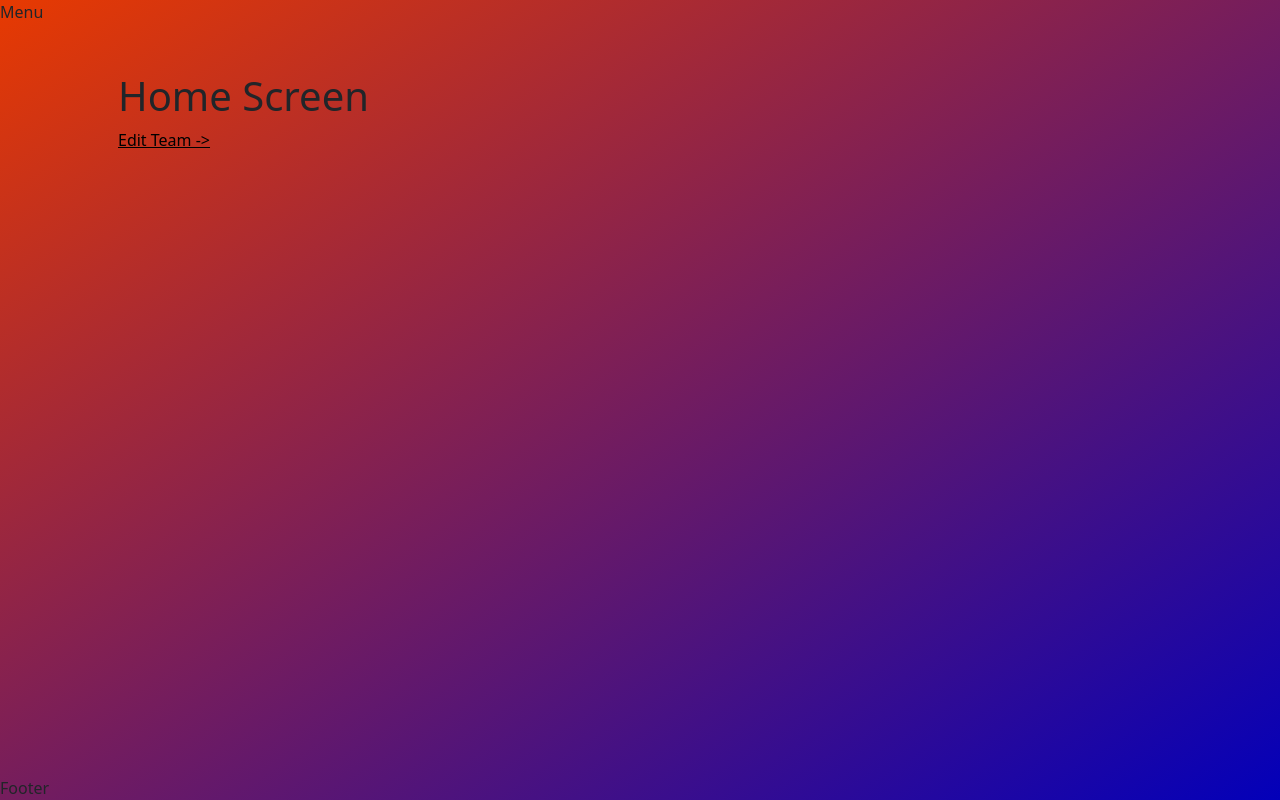
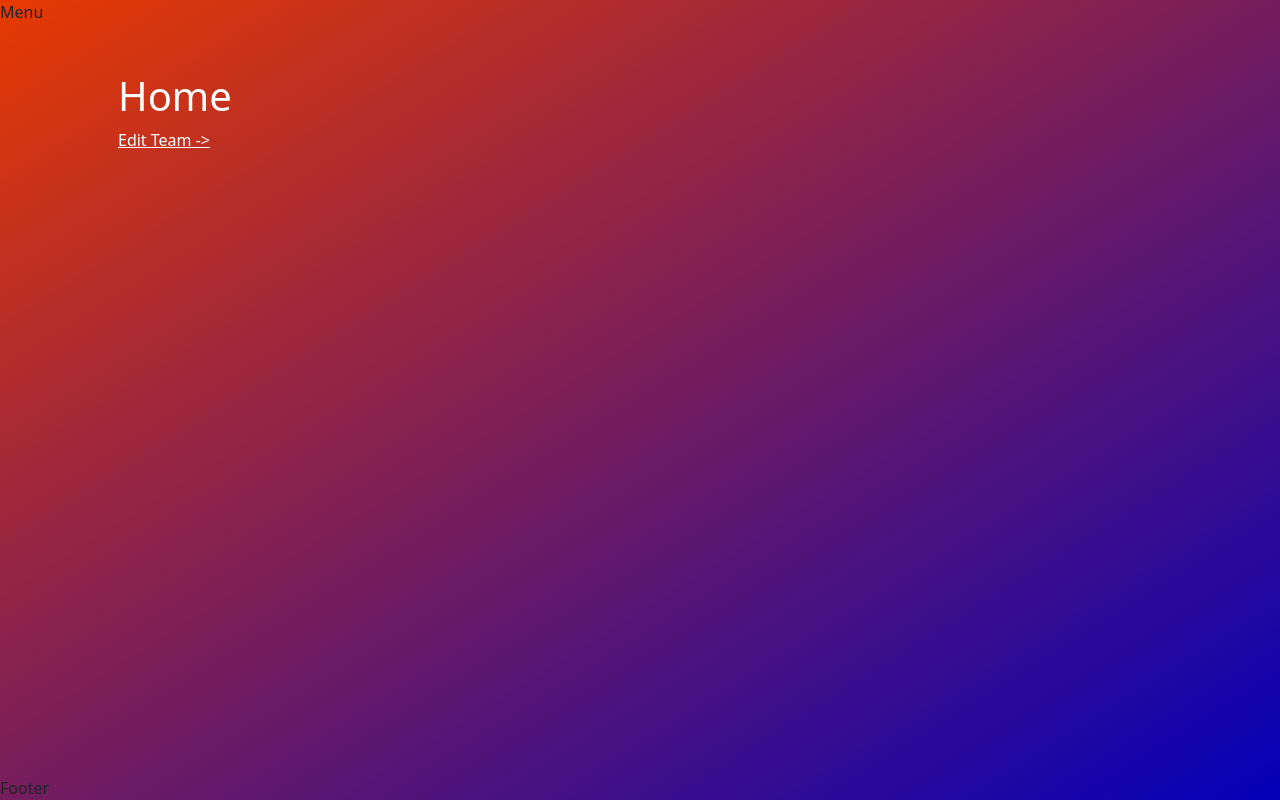
Before and after one commit to Jaymiller2002/Intermediate-React-Practice, a React (Vite) app: page / in a window 1280 px wide. Built offline with nearby package versions, Linux system fonts and the light colour scheme.

Commit message:
changed text to white

```diff
--- a/src/About.jsx
+++ b/src/About.jsx
@@ -46,7 +46,7 @@ const About = () => {
   };
 
   return (
-    <div className="p-5">
+    <div className="p-5" style={{color: "white"}}>
       <Link to='/'>{'<- Home'}</Link>
       <h1>Edit Team Screen</h1>
       <label>
--- a/src/App.css
+++ b/src/App.css
@@ -16,7 +16,7 @@ body {
 }
 
 a {
-  color: black;
+  color: rgb(255, 255, 255);
 }
 
 input {
--- a/src/App.jsx
+++ b/src/App.jsx
@@ -21,8 +21,8 @@ const App = () => {
   }, []);
 
   return (
-    <div className="p-5 container">
-      <h1>Home Screen</h1>
+    <div className="p-5 container" style={{color: "white"}}>
+      <h1><Title /></h1>
       <Link to='./About'>{'Edit Team ->'}</Link>
       {teamData && (
         <div>
```
